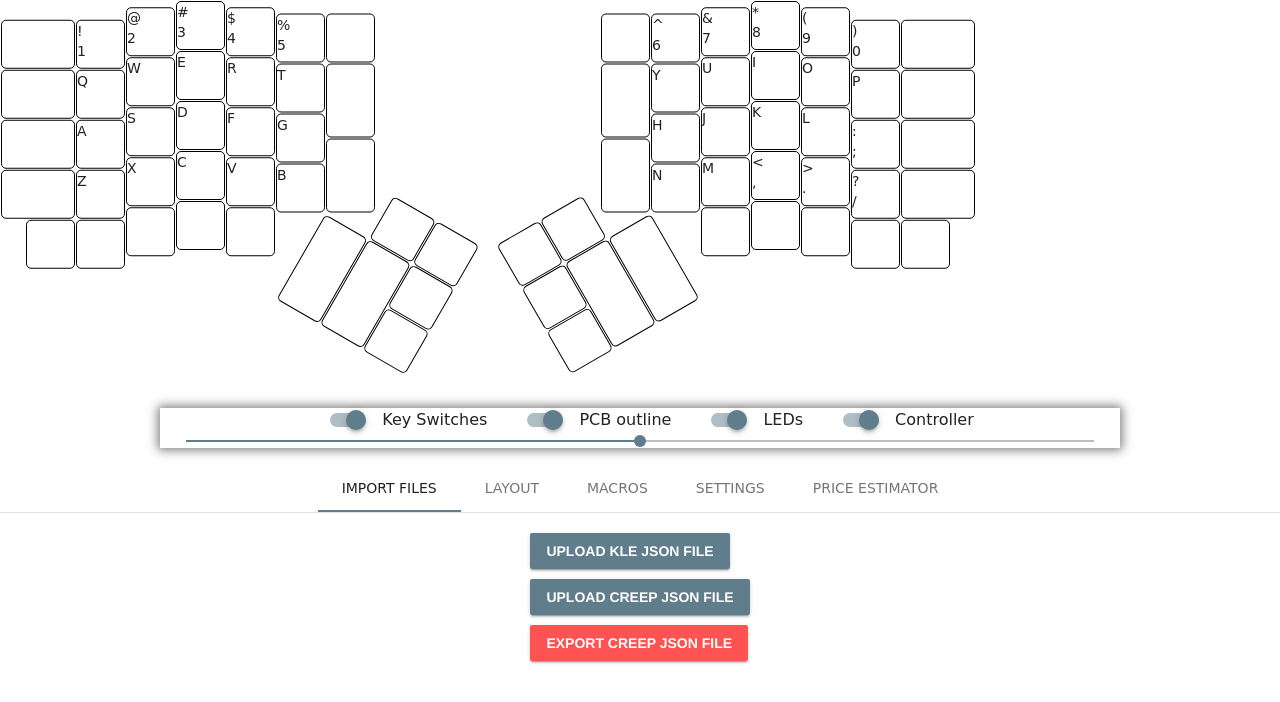
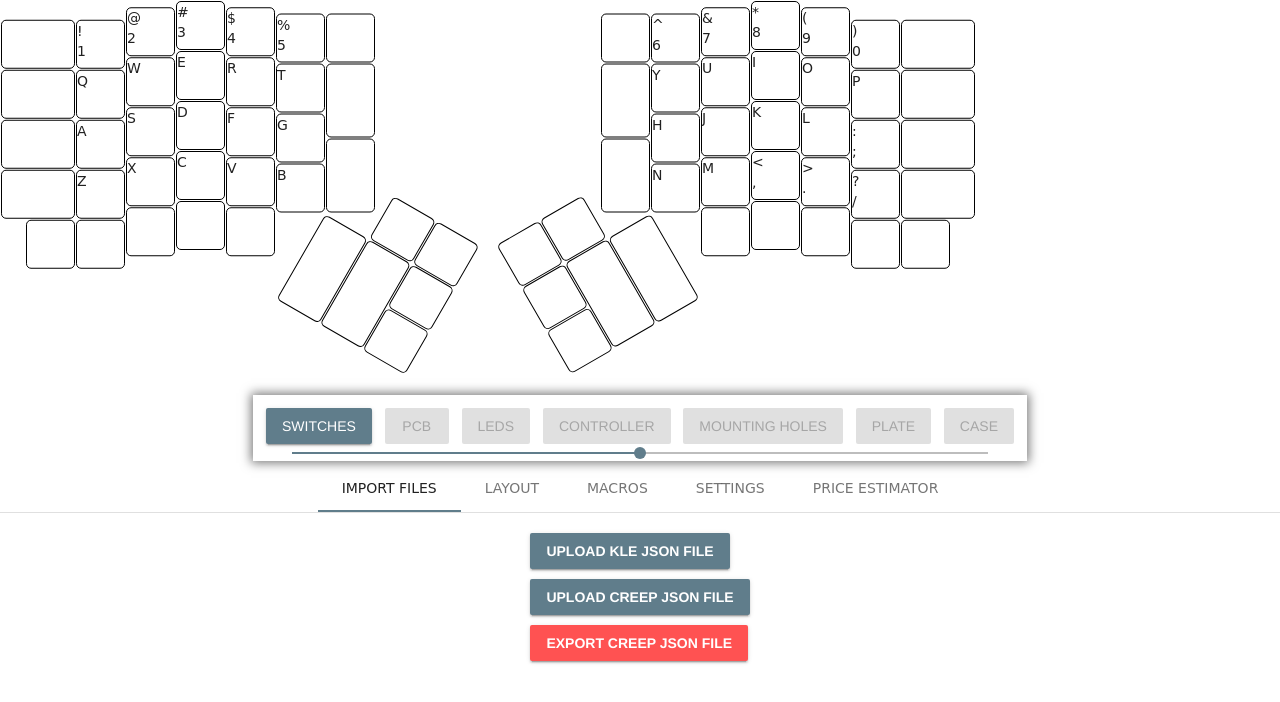
Before and after one commit to creepboards/website, a plain HTML site: page editor.html in a window 1280 px wide. Drawn offline with Linux system fonts and the light colour scheme; a web font is replaced by a local one.

Commit message:
better legend and buttons instead fo toggles

```diff
--- a/editor.html
+++ b/editor.html
@@ -33,7 +33,7 @@
             display: grid;
             grid-auto-flow: column;
             justify-content: center;
-            grid-gap: 5vw;
+            grid-gap: 1vw;
         }
 
         .legend-container{
@@ -41,7 +41,8 @@
             grid-template-rows: 1fr 1fr;
             align-items: center;
             height: 100%;
-            width: 75%;
+            width: auto;
+            padding: 1vw;
             box-shadow: 0px 0px 10px 2px rgba(0,0,0,0.53);
         }
 
@@ -61,7 +62,9 @@
             display: None;
         }
 
-        #layout{height: 50vh}
+        #layout{
+            height: 50vh;
+        }
 
         #KLE-input-file {display: none}
         #CREEP-input-file {display: none}
@@ -75,22 +78,27 @@
     </div>
     <div id="legend" class="legend-container ">
         <div class="toggles-container">
-        <label class="mdl-switch mdl-js-switch mdl-js-ripple-effect" for="show-keys-toggle">
-            <input type="checkbox" id="show-keys-toggle" class="mdl-switch__input" checked>
-            <span class="mdl-switch__label">Key Switches</span>
-        </label>
-        <label class="mdl-switch mdl-js-switch mdl-js-ripple-effect" for="show-PCB-toggle">
-            <input type="checkbox" id="show-PCB-toggle" class="mdl-switch__input" checked>
-            <span class="mdl-switch__label">PCB outline</span>
-        </label>
-        <label class="mdl-switch mdl-js-switch mdl-js-ripple-effect" for="show-LEDS-toggle">
-            <input type="checkbox" id="show-LEDS-toggle" class="mdl-switch__input" checked>
-            <span class="mdl-switch__label">LEDs</span>
-        </label>
-        <label class="mdl-switch mdl-js-switch mdl-js-ripple-effect" for="show-Controller-toggle">
-            <input type="checkbox" id="show-Controller-toggle" class="mdl-switch__input" checked>
-            <span class="mdl-switch__label">Controller</span>
-        </label>
+            <button class="mdl-button mdl-js-button mdl-js-ripple-effect mdl-button--raised mdl-button--colored">
+                Switches
+            </button>
+            <button class="mdl-button mdl-js-button mdl-js-ripple-effect mdl-button--raised" disabled>
+                PCB
+            </button>
+            <button class="mdl-button mdl-js-button mdl-js-ripple-effect mdl-button--raised" disabled>
+                LEDs
+            </button>
+            <button class="mdl-button mdl-js-button mdl-js-ripple-effect mdl-button--raised" disabled>
+                Controller
+            </button>
+            <button class="mdl-button mdl-js-button mdl-js-ripple-effect mdl-button--raised" disabled>
+                Mounting Holes
+            </button>
+            <button class="mdl-button mdl-js-button mdl-js-ripple-effect mdl-button--raised" disabled>
+                Plate
+            </button>
+            <button class="mdl-button mdl-js-button mdl-js-ripple-effect mdl-button--raised" disabled>
+                Case
+            </button>
         </div>
         <input id="scale" class="mdl-slider mdl-js-slider" type="range" min="0" max="100" value="50" tabindex="0">
     </div>
```
